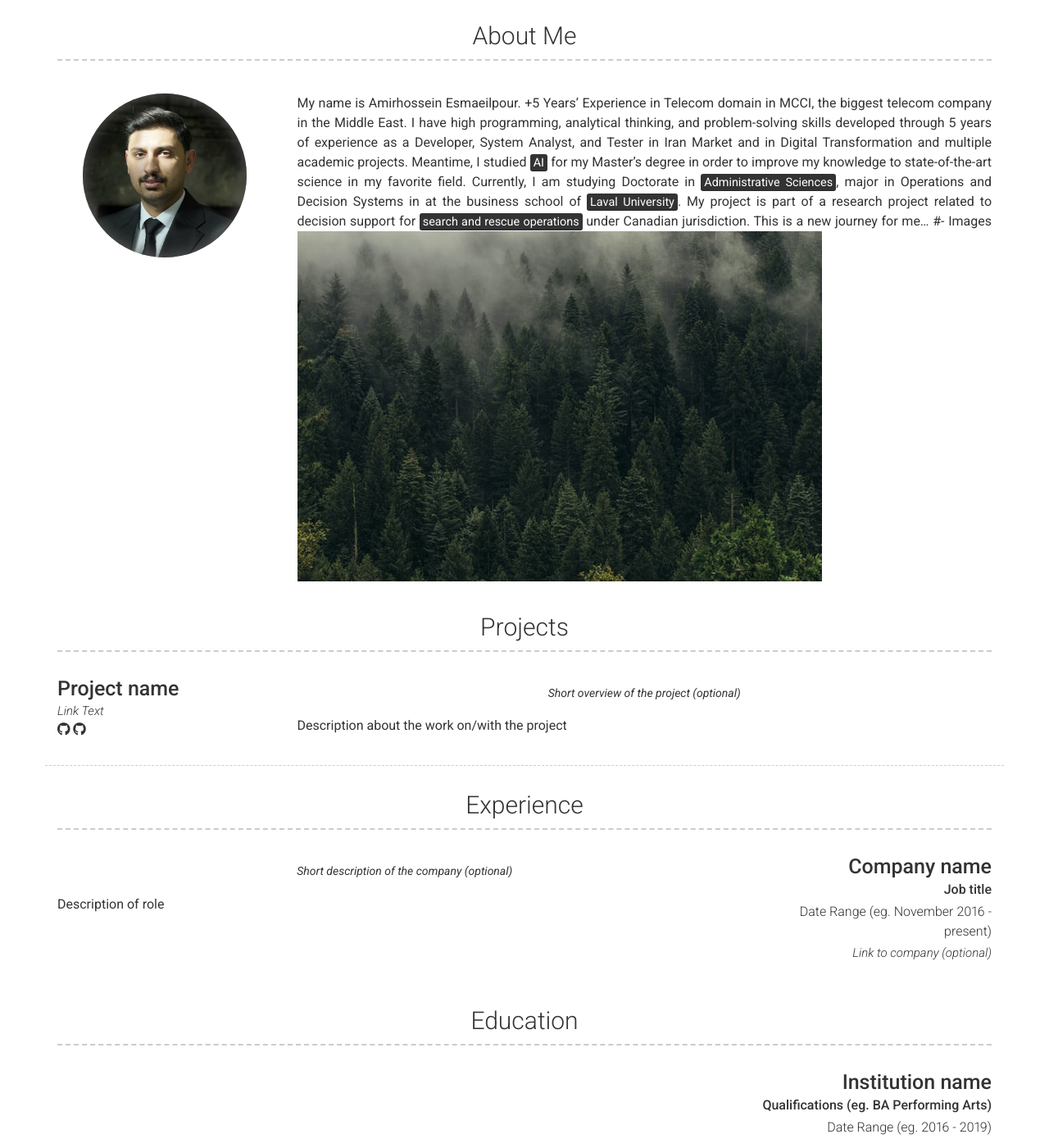
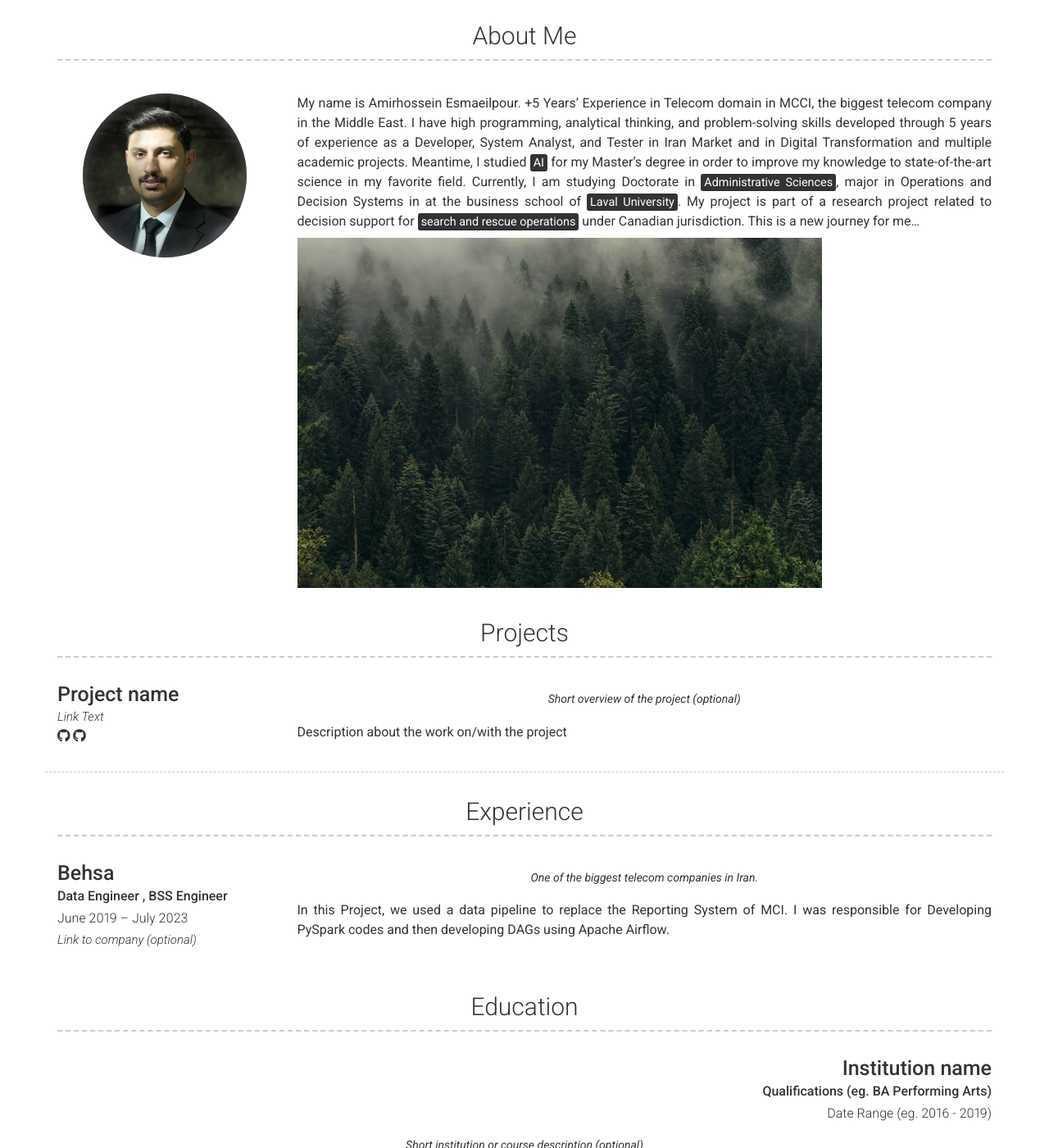
Before and after one commit to amirhosseinep/amirhosseinep.github.io, a Jekyll site: the page built from index.md, in a window 1280 px wide and 1400 px high, scrolled down 215 px. Shown: the whole window at 82% size. Built offline with Jekyll 4.4.1, drawn with Linux system fonts in a browser that asks for light colours; nearby versions of some CDN libraries.

Commit message:
update comp

```diff
--- a/_config.yml
+++ b/_config.yml
@@ -39,7 +39,8 @@ linkedin_username: amirhosseinep
 about_profile_image: /images/Amirhossein_Esmaeilpour.JPG
 about_content: | # this will include new lines to allow paragraphs
   My name is Amirhossein Esmaeilpour. +5 Years’ Experience in Telecom domain in MCCI, the biggest telecom company in the Middle East. I have high programming, analytical thinking, and problem-solving skills developed through 5 years of experience as a Developer, System Analyst, and Tester in Iran Market and in Digital Transformation and multiple academic projects. Meantime, I studied <mark>AI</mark> for my Master’s degree in order to improve my knowledge to state-of-the-art science in my favorite field. Currently, I am studying Doctorate in <mark>Administrative Sciences</mark>, major in Operations and Decision Systems in at the business school of <mark>Laval University</mark>. My project is part of a research project related to decision support for <mark>search and rescue operations</mark> under Canadian jurisdiction. This is a new journey for me...
-  #- Images ![alt text](/images/landscape-trees.jpg "Trees")
+
+  ![alt text](/images/landscape-trees.jpg "Trees")
 
 content:
   - title: Projects # Title for the section
@@ -65,15 +66,15 @@ content:
   - title: Experience
     layout: list
     content:
-      - layout: right
-        title: Company name
-        sub_title: Job title
-        caption: Date Range (eg. November 2016 - present)
+      - layout: left
+        title: Behsa
+        sub_title: Data Engineer , BSS Engineer
+        caption: June 2019 – July 2023
         link: Link to company (optional)
         quote: >
-          Short description of the company (optional)
+          One of the biggest telecom companies in Iran.
         description: | # this will include new lines to allow paragraphs
-          Description of role
+          In this Project, we used a data pipeline to replace the Reporting System of MCI. I was responsible for Developing PySpark codes and then developing DAGs using Apache Airflow.
   - title: Education
     layout: list
     content:
```
